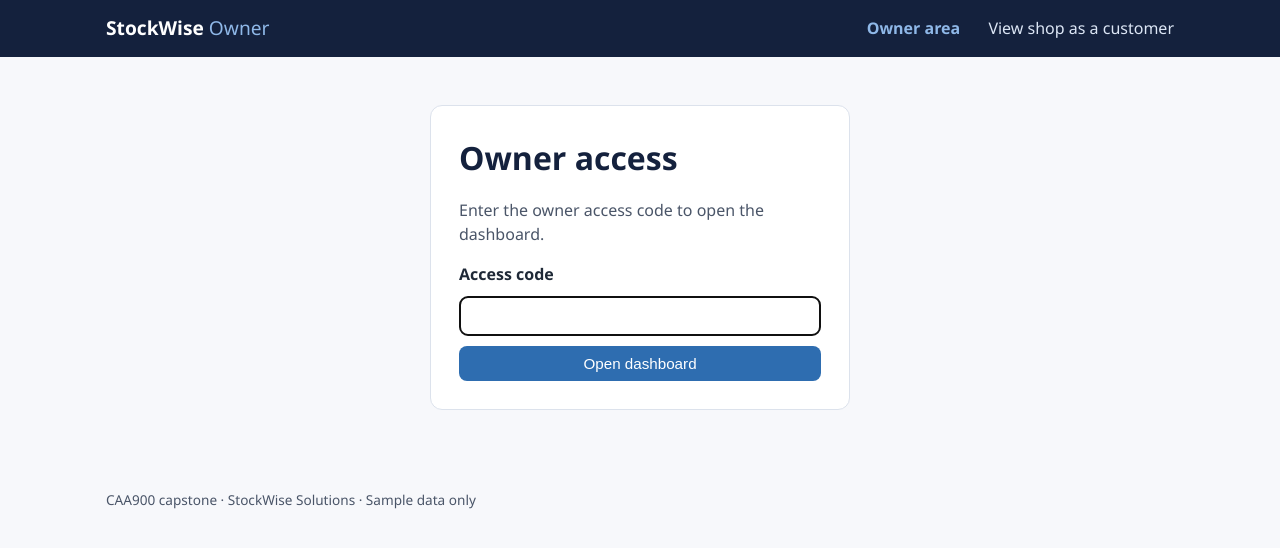
After one commit to Emes101/Capstone-Project-CAA900NCE, a Flask app: page /owner/login in a window 1280 px wide. The commit adds this page. Shown: the top 548 px of the page. Run offline with Flask 3, Linux system fonts and the light colour scheme.

Commit message:
Add owner access code, stock numbers for customers, and GitHub Actions deploy

```diff
--- a/app/app.py
+++ b/app/app.py
@@ -1,26 +1,34 @@
 """StockWise Solutions web app (Flask).
 
 One app serves both views and a small API:
-  /            customer view: search products and see availability
-  /owner       owner view: stock levels, low-stock list, record sales and restocks
-  /api/...     JSON endpoints used now for testing and later by the pages
+  /              customer view: search products and see how many are in stock
+  /owner/login   owner enters the access code
+  /owner         owner dashboard: stock levels, low-stock list, sales and restocks
+  /api/...       JSON endpoints used now for testing and later by the pages
 
-Sample data only. Owner sign-in (Entra External ID) and the Azure SQL database
-are added in Progress Submission 3.
+Sample data only. The access code is a simple first step; full owner sign-in
+(Entra External ID) and the Azure SQL database come in Progress Submission 3.
 """
 
+import hmac
 import os
+from functools import wraps
 
-from flask import Flask, flash, jsonify, redirect, render_template, request, url_for
+from flask import (Flask, flash, jsonify, redirect, render_template, request,
+                   session, url_for)
 
 from inventory import STATUS_LABELS, Inventory, StockError
 
 app = Flask(__name__)
 
-# The secret key signs the short messages shown after a form is sent.
+# The secret key signs the session cookie that remembers the owner is signed in.
 # It is read from an App Service setting, never written in the code.
 # If none is set (for example on your laptop), a random one is made at start-up.
 app.secret_key = os.environ.get("FLASK_SECRET_KEY") or os.urandom(32)
+
+# The owner access code. On Azure it is read from the OWNER_ACCESS_CODE app
+# setting. The default below is only for running on a laptop.
+OWNER_ACCESS_CODE = os.environ.get("OWNER_ACCESS_CODE", "ACS730")
 
 inventory = Inventory.from_file()
 
@@ -28,7 +36,21 @@ inventory = Inventory.from_file()
 @app.context_processor
 def shared_values():
     # Values every page template can use.
-    return {"status_of": Inventory.status, "labels": STATUS_LABELS}
+    return {
+        "status_of": Inventory.status,
+        "labels": STATUS_LABELS,
+        "is_owner": session.get("is_owner", False),
+    }
+
+
+def owner_required(view):
+    """Send anyone without the access code to the code page."""
+    @wraps(view)
+    def wrapper(*args, **kwargs):
+        if not session.get("is_owner"):
+            return redirect(url_for("owner_login"))
+        return view(*args, **kwargs)
+    return wrapper
 
 
 # ---------- Customer view ----------
@@ -40,13 +62,37 @@ def customer():
     return render_template("customer.html", products=products, query=query)
 
 
-# ---------- Owner view ----------
+# ---------- Owner access code ----------
+
+@app.route("/owner/login", methods=["GET", "POST"])
+def owner_login():
+    if request.method == "POST":
+        entered = request.form.get("code", "").strip()
+        # compare_digest compares safely, without revealing how close a guess was.
+        if hmac.compare_digest(entered.upper(), OWNER_ACCESS_CODE.upper()):
+            session.clear()
+            session["is_owner"] = True
+            return redirect(url_for("owner"))
+        flash("That code is not correct. Please try again.", "error")
+    return render_template("owner_login.html")
+
+
+@app.post("/owner/logout")
+def owner_logout():
+    session.clear()
+    flash("You have signed out of the owner dashboard.", "ok")
+    return redirect(url_for("customer"))
+
+
+# ---------- Owner dashboard (code required) ----------
 
 @app.get("/owner")
+@owner_required
 def owner():
     products = inventory.all()
     summary = {
         "total": len(products),
+        "units": sum(p["stock"] for p in products),
         "low": sum(1 for p in products if Inventory.status(p) == "low"),
         "out": sum(1 for p in products if Inventory.status(p) == "out"),
     }
@@ -59,6 +105,7 @@ def owner():
 
 
 @app.post("/owner/sale")
+@owner_required
 def owner_sale():
     try:
         product = inventory.record_sale(request.form["sku"], request.form["quantity"])
@@ -69,6 +116,7 @@ def owner_sale():
 
 
 @app.post("/owner/restock")
+@owner_required
 def owner_restock():
     try:
         product = inventory.restock(request.form["sku"], request.form["quantity"])
@@ -88,10 +136,10 @@ def health():
 
 @app.get("/api/products")
 def api_products():
-    # Public endpoint: availability only, no exact stock counts.
+    # Public endpoint: what customers see (name, price, units in stock, status).
     return jsonify([inventory.public_view(p) for p in inventory.search(request.args.get("q"))])
 
 
 if __name__ == "__main__":
     # Local run only. On Azure, gunicorn starts the app (see infra/main.bicep).
-    app.run(debug=True)
+    app.run(debug=True, port=5001)
--- a/app/inventory.py
+++ b/app/inventory.py
@@ -68,12 +68,14 @@ class Inventory:
         return sorted(items, key=lambda p: p["stock"])
 
     def public_view(self, product):
-        """What a customer may see: availability only, never exact counts."""
+        """What a customer may see: product details and units in stock.
+        Suppliers and reorder levels stay internal (owner only)."""
         return {
             "sku": product["sku"],
             "name": product["name"],
             "category": product["category"],
             "price": product["price"],
+            "stock": product["stock"],
             "status": STATUS_LABELS[self.status(product)],
         }
 
--- a/app/static/style.css
+++ b/app/static/style.css
@@ -47,7 +47,7 @@ button.secondary { background: var(--navy); }
 .flash-ok { background: var(--ok-bg); color: var(--ok-text); }
 .flash-error { background: var(--out-bg); color: var(--out-text); }
 
-.tiles { display: grid; grid-template-columns: repeat(3, 1fr); gap: 16px; }
+.tiles { display: grid; grid-template-columns: repeat(4, 1fr); gap: 16px; }
 .tile { background: var(--card); border: 1px solid var(--line); border-radius: 12px; padding: 14px 18px; }
 .tile p { margin: 0; color: var(--muted); }
 .tile .tile-num { font-size: 2rem; font-weight: 700; color: var(--navy); }
@@ -69,6 +69,25 @@ form.inline button { padding: 6px 12px; }
 .footer { color: var(--muted); font-size: 0.85rem; padding-top: 32px; padding-bottom: 32px; }
 
 @media (max-width: 600px) {
-  .tiles { grid-template-columns: 1fr; }
+  .tiles { grid-template-columns: 1fr 1fr; }
+  .owner-head { flex-direction: column; align-items: flex-start; }
   nav a { margin-left: 0; margin-right: 14px; }
 }
+
+/* Customer card: units in stock */
+.units { margin: 0 0 10px; color: var(--muted); }
+.units-num { font-size: 1.4rem; font-weight: 700; color: var(--navy); }
+
+/* Owner dashboard header with sign-out */
+.owner-head { display: flex; justify-content: space-between; align-items: center; gap: 12px; margin-top: 8px; }
+
+/* Owner access code page */
+.login { max-width: 420px; margin: 48px auto; background: var(--card); border: 1px solid var(--line); border-radius: 12px; padding: 28px; }
+.login h1 { margin-top: 0; }
+.login p { color: var(--muted); }
+.login-form { display: flex; flex-direction: column; gap: 10px; }
+.login-form label { font-weight: 600; }
+.login-form input { padding: 10px 12px; border: 1px solid var(--line); border-radius: 8px; font-size: 1rem; }
+
+/* Owner area label in the top bar */
+.area-label { color: #8FB8E8; font-weight: 600; margin-right: 6px; }
--- a/app/templates/base.html
+++ b/app/templates/base.html
@@ -9,11 +9,14 @@
 <body>
   <header class="topbar">
     <div class="wrap topbar-inner">
-      <a class="brand" href="{{ url_for('customer') }}">StockWise <span>Solutions</span></a>
+      <a class="brand" href="{{ url_for('owner') if request.endpoint and request.endpoint.startswith('owner') else url_for('customer') }}">StockWise <span>{{ 'Owner' if request.endpoint and request.endpoint.startswith('owner') else 'Solutions' }}</span></a>
+      {# Customers never see a link to the owner area. The owner opens /owner directly (bookmark it). #}
+      {% if request.endpoint and request.endpoint.startswith('owner') %}
       <nav>
-        <a href="{{ url_for('customer') }}" class="{{ 'active' if request.endpoint == 'customer' }}">Shop availability</a>
-        <a href="{{ url_for('owner') }}" class="{{ 'active' if request.endpoint == 'owner' }}">Owner dashboard</a>
+        <span class="area-label">Owner area</span>
+        <a href="{{ url_for('customer') }}" target="_blank" rel="noopener">View shop as a customer</a>
       </nav>
+      {% endif %}
     </div>
   </header>
 
--- a/app/templates/customer.html
+++ b/app/templates/customer.html
@@ -18,6 +18,7 @@
     <p class="category">{{ p.category }}</p>
     <h2>{{ p.name }}</h2>
     <p class="price">${{ '%.2f' % p.price }}</p>
+    <p class="units"><span class="units-num">{{ p.stock }}</span> {{ 'unit' if p.stock == 1 else 'units' }} in stock</p>
     <p class="pill pill-{{ 'in' if p.status == 'In stock' else ('low' if p.status == 'Low stock' else 'out') }}">{{ p.status }}</p>
   </li>
   {% endfor %}
--- /dev/null
+++ b/app/templates/owner_login.html
@@ -0,0 +1,13 @@
+{% extends "base.html" %}
+{% block title %}Owner access{% endblock %}
+{% block content %}
+<section class="login">
+  <h1>Owner access</h1>
+  <p>Enter the owner access code to open the dashboard.</p>
+  <form method="post" action="{{ url_for('owner_login') }}" class="login-form">
+    <label for="code">Access code</label>
+    <input id="code" name="code" type="password" autocomplete="off" required autofocus>
+    <button type="submit">Open dashboard</button>
+  </form>
+</section>
+{% endblock %}
```
Also changed, not shown: app/templates/owner.html (+5 -3 lines), docs/BUILD-GUIDE.md (+13 -8 lines), docs/CI-CD.md (added, +79 -0 lines), tests/test_inventory.py (+4 -2 lines), tests/test_owner_access.py (added, +63 -0 lines), .github/workflows/deploy.yml (added).
